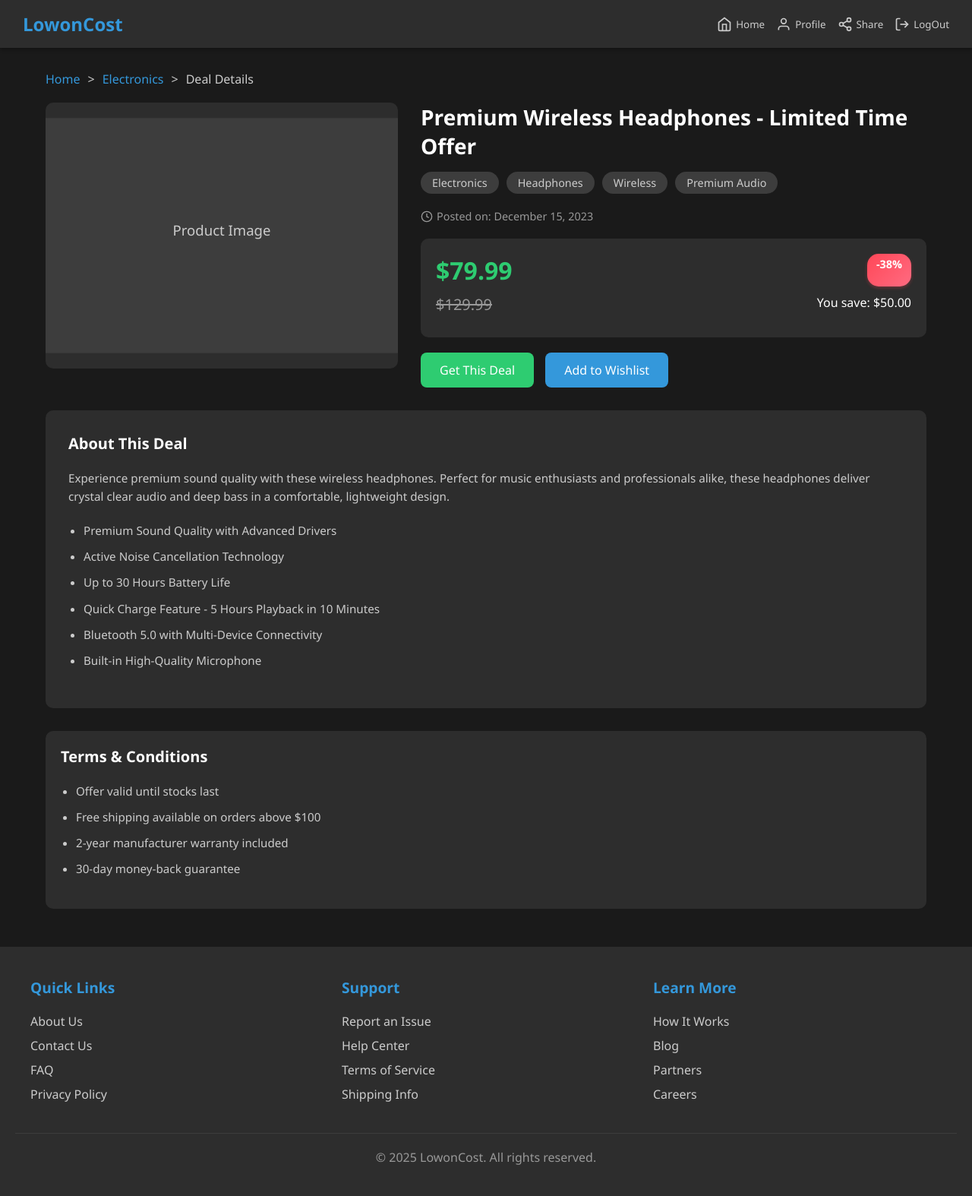
After one commit to devnydv/loc, a Flask app: page /details/ in a window 1280 px wide. The commit adds this page. Shown: the whole page at 76% size. Run offline with Flask 3, Linux system fonts and the light colour scheme.

Commit message:
Enhance edit deal functionality, update category options, and add footer template

```diff
--- a/lowoncost/editdeal/__init__.py
+++ b/lowoncost/editdeal/__init__.py
@@ -1,5 +1,5 @@
 from flask import Blueprint
 
-editdeal = Blueprint("editdeal", __name__, template_folder='templates')
+editdeal = Blueprint("editdeal", __name__, template_folder='templates', static_folder='static', static_url_path='/editdeal/static')
 
 from lowoncost.editdeal import editdeals
--- a/lowoncost/editdeal/editdeals.py
+++ b/lowoncost/editdeal/editdeals.py
@@ -64,12 +64,16 @@ def editdeal(id):
         correntprice = int(data["currentPrice"])
         originalprice = int(data["originalPrice"])
         data["status"] = False
-
+        data["username"] = username
         data["currentPrice"] = correntprice
         data["originalPrice"] = originalprice
         res = editdealdata(id, data)
         print(res)
         return redirect(url_for('dash', username=session["username"]))
+
+@app.route('/details/')
+def dealdetails():
+    return render_template("dealdetail.html")
 
 
 @app.route('/profile/delete/<id>')
--- /dev/null
+++ b/lowoncost/editdeal/static/css/detail.css
@@ -0,0 +1,260 @@
+* {
+    margin: 0;
+    padding: 0;
+    box-sizing: border-box;
+    font-family: 'Segoe UI', Tahoma, Geneva, Verdana, sans-serif;
+}
+
+body {
+    background-color: #1a1a1a;
+    color: #ffffff;
+}
+
+
+
+/* New styles for offer details */
+.deal-details-container {
+    max-width: 1200px;
+    margin: 30px auto;
+    padding: 0 20px;
+}
+
+.deal-header {
+    display: flex;
+    gap: 30px;
+    margin-bottom: 30px;
+}
+
+.deal-image-large {
+    width: 40%;
+    /* Reduced from 50% */
+    min-width: 250px;
+    /* Reduced from 300px */
+    max-height: 350px;
+    /* Added max-height */
+    background: #2d2d2d;
+    border-radius: 10px;
+    overflow: hidden;
+}
+
+.deal-info {
+    flex: 1;
+}
+
+.breadcrumb {
+    display: flex;
+    gap: 10px;
+    align-items: center;
+    margin-bottom: 20px;
+    color: #cccccc;
+}
+
+.breadcrumb a {
+    color: #3498db;
+    text-decoration: none;
+}
+
+.deal-title-large {
+    font-size: 1.75rem;
+    /* Reduced from 2rem */
+    margin-bottom: 15px;
+}
+
+.tags-container {
+    display: flex;
+    flex-wrap: wrap;
+    gap: 10px;
+    margin-bottom: 20px;
+}
+
+.tag {
+    background: #3d3d3d;
+    padding: 5px 15px;
+    border-radius: 20px;
+    font-size: 0.9rem;
+    color: #cccccc;
+}
+
+.created-date {
+    color: #999999;
+    font-size: 0.9rem;
+    margin-bottom: 20px;
+    display: flex;
+    align-items: center;
+    gap: 5px;
+}
+
+.price-details {
+    background: #2d2d2d;
+    padding: 20px;
+    border-radius: 10px;
+    margin-bottom: 20px;
+}
+
+.price-row {
+    display: flex;
+    justify-content: space-between;
+    margin-bottom: 10px;
+}
+
+.current-price-large {
+    font-size: 2rem;
+    /* Reduced from 2.5rem */
+    color: #2ecc71;
+    font-weight: bold;
+}
+
+.original-price-large {
+    font-size: 1.25rem;
+    /* Reduced from 1.5rem */
+    text-decoration: line-through;
+    color: #999999;
+}
+
+.discount-large {
+    background: linear-gradient(135deg, #ff4757 0%, #ff6b81 100%);
+    color: white;
+    padding: 4px 12px;
+    border-radius: 15px;
+    font-size: 0.9rem;
+    /* Reduced from 1.1rem */
+    box-shadow: 0 2px 4px rgba(255, 71, 87, 0.3);
+    font-weight: bold;
+}
+
+.action-buttons {
+    display: flex;
+    gap: 15px;
+    margin-top: 20px;
+}
+
+.action-btn {
+    padding: 12px 25px;
+    /* Reduced from 15px 30px */
+    border: none;
+    border-radius: 8px;
+    font-size: 1rem;
+    /* Reduced from 1.1rem */
+    cursor: pointer;
+    transition: all 0.3s ease;
+}
+
+.btn-primary {
+    background: #2ecc71;
+    color: white;
+}
+
+.btn-secondary {
+    background: #3498db;
+    color: white;
+}
+
+.description-section {
+    background: #2d2d2d;
+    padding: 30px;
+    border-radius: 10px;
+    margin-top: 30px;
+}
+
+.section-title {
+    font-size: 1.25rem;
+    /* Reduced from 1.5rem */
+    margin-bottom: 20px;
+}
+
+.description-content {
+    font-size: 0.95rem;
+    /* Added smaller font size */
+    color: #cccccc;
+    line-height: 1.6;
+}
+
+.features-list {
+    margin: 20px 0;
+    padding-left: 20px;
+}
+
+.features-list li {
+    margin-bottom: 10px;
+    color: #cccccc;
+}
+
+.terms-section {
+    margin-top: 30px;
+    padding: 20px;
+    background: #2d2d2d;
+    border-radius: 10px;
+}
+
+@media (max-width: 768px) {
+    .deal-header {
+        flex-direction: column;
+    }
+
+    .deal-image-large {
+        width: 100%;
+        max-height: 300px;
+        /* Added max-height for mobile */
+    }
+
+    .action-buttons {
+        flex-direction: column;
+    }
+
+    .deal-title-large {
+        font-size: 1.3rem;
+        /* Reduced from 1.5rem */
+    }
+
+    .current-price-large {
+        font-size: 1.75rem;
+        /* Reduced from 2rem */
+    }
+}
+
+/* Add to existing CSS */
+.footer {
+    background: #2d2d2d;
+    padding: 40px 20px;
+    margin-top: 50px;
+}
+
+.footer-content {
+    max-width: 1200px;
+    margin: 0 auto;
+    display: grid;
+    grid-template-columns: repeat(auto-fit, minmax(200px, 1fr));
+    gap: 30px;
+}
+
+.footer-section h3 {
+    color: #3498db;
+    margin-bottom: 20px;
+    font-size: 1.2rem;
+}
+
+.footer-links {
+    list-style: none;
+}
+
+.footer-links li {
+    margin-bottom: 10px;
+}
+
+.footer-links a {
+    color: #cccccc;
+    text-decoration: none;
+    transition: color 0.3s ease;
+}
+
+.footer-links a:hover {
+    color: #3498db;
+}
+
+.footer-bottom {
+    text-align: center;
+    margin-top: 30px;
+    padding-top: 20px;
+    border-top: 1px solid #3d3d3d;
+    color: #999;
+}
--- /dev/null
+++ b/lowoncost/editdeal/templates/dealdetail.html
@@ -0,0 +1,119 @@
+{%extends"base.html" %}
+{% from "macros/nav.html" import nav%}
+{%block seo%}
+
+    <meta charset="UTF-8">
+    <meta name="viewport" content="width=device-width, initial-scale=1.0">
+    <title>Deal Details</title>
+    <link rel="stylesheet" href="{{url_for('editdeal.static', filename='css/detail.css')}}">
+    <link rel="stylesheet" href="{{url_for('static', filename='css/nav.css')}}">
+    {%endblock%}
+    {%block content%}
+
+     <!-- Reuse existing navbar -->
+    {{nav(loggedin = True, userprofile = False, username = 'dev')}}
+
+
+
+    <div class="deal-details-container">
+        <div class="breadcrumb">
+            <a href="/">Home</a> &gt;
+            <a href="#">Electronics</a> &gt;
+            <span>Deal Details</span>
+        </div>
+
+        <div class="deal-header">
+            <div class="deal-image-large">
+                <svg viewBox="0 0 600 400" width="100%" height="100%">
+                    <rect width="100%" height="100%" fill="#3d3d3d" />
+                    <text x="50%" y="50%" text-anchor="middle" fill="#cccccc" font-size="24">Product Image</text>
+                </svg>
+            </div>
+
+            <div class="deal-info">
+                <h1 class="deal-title-large">Premium Wireless Headphones - Limited Time Offer</h1>
+
+                <div class="tags-container">
+                    <span class="tag">Electronics</span>
+                    <span class="tag">Headphones</span>
+                    <span class="tag">Wireless</span>
+                    <span class="tag">Premium Audio</span>
+                </div>
+
+                <div class="created-date">
+                    <svg width="16" height="16" viewBox="0 0 24 24" fill="none" stroke="currentColor" stroke-width="2">
+                        <circle cx="12" cy="12" r="10" />
+                        <polyline points="12 6 12 12 16 14" />
+                    </svg>
+                    Posted on: December 15, 2023
+                </div>
+
+                <div class="price-details">
+                    <div class="price-row">
+                        <span class="current-price-large">&#x24;79.99</span>
+                        <span class="discount-large">-38%</span>
+                    </div>
+                    <div class="price-row">
+                        <span class="original-price-large">&#x24;129.99</span>
+                        <span>You save: &#x24;50.00</span>
+                    </div>
+                </div>
+
+                <div class="action-buttons">
+                    <button class="action-btn btn-primary">Get This Deal</button>
+                    <button class="action-btn btn-secondary">Add to Wishlist</button>
+                </div>
+            </div>
+        </div>
+
+        <div class="description-section">
+            <h2 class="section-title">About This Deal</h2>
+            <div class="description-content">
+                <p>Experience premium sound quality with these wireless headphones. Perfect for music enthusiasts and
+                    professionals alike, these headphones deliver crystal clear audio and deep bass in a comfortable,
+                    lightweight design.</p>
+
+                <ul class="features-list">
+                    <li>Premium Sound Quality with Advanced Drivers</li>
+                    <li>Active Noise Cancellation Technology</li>
+                    <li>Up to 30 Hours Battery Life</li>
+                    <li>Quick Charge Feature - 5 Hours Playback in 10 Minutes</li>
+                    <li>Bluetooth 5.0 with Multi-Device Connectivity</li>
+                    <li>Built-in High-Quality Microphone</li>
+                </ul>
+            </div>
+        </div>
+
+        <div class="terms-section">
+            <h2 class="section-title">Terms &amp; Conditions</h2>
+            <div class="description-content">
+                <ul class="features-list">
+                    <li>Offer valid until stocks last</li>
+                    <li>Free shipping available on orders above &#x24;100</li>
+                    <li>2-year manufacturer warranty included</li>
+                    <li>30-day money-back guarantee</li>
+                </ul>
+            </div>
+        </div>
+    </div>
+
+    <!-- footer goes here -->
+     {% include "footer.html"%}
+
+    <script>document.querySelectorAll('.action-btn').forEach(button => {
+            button.addEventListener('click', function () {
+                alert(`${this.textContent} clicked!`);
+            });
+        });
+        document.querySelectorAll('.nav-icon').forEach(button => {
+            button.addEventListener('click', function () {
+                alert(`${this.textContent.trim()} clicked!`);
+            });
+        });
+        document.querySelectorAll('.footer-links a').forEach(link => {
+            link.addEventListener('click', function (e) {
+                e.preventDefault();
+                alert(`Navigating to: ${this.textContent}`);
+            });
+        });</script>
+        {%endblock%}
--- a/lowoncost/editdeal/templates/editdeal.html
+++ b/lowoncost/editdeal/templates/editdeal.html
@@ -14,7 +14,6 @@
         <h2 class="form-title">Edit Deal</h2>
         <form id="addDealForm" method="POST" action="/profile/editdeal/{{id}}">
             <div class="form-group">
-
                 {{form.title.label}}
                 {{form.title(placeholder="Edit deal title", value=item['title'])}}
             </div>
@@ -41,7 +40,7 @@
                     <!-- <option value="{{item['category']}}" selected>{{item['category'] | title}}</option> -->
                     <option value="electronics" {% if item["category"] == "electronics" %}selected{% endif %}>Electronics</option>
                     <option value="fashion" {% if item['category'] == "fashion" %}selected{% endif %}>Fashion</option>
-                    <option value="home" {% if item['category'] == "home" %}selected{% endif %}>Home & Garden</option>
+                    <option value="home_and_garden" {% if item['category'] == "home_and_garden" %}selected{% endif %}>Home & Garden</option>
                     <option value="sports" {% if item['category'] == "sports" %}selected{% endif %}>Sports</option>
                     <option value="books" {% if item['category'] == "books" %}selected{% endif %}>Books</option>
                     <option value="others" {% if item['category'] == "others" %}selected{% endif %}>Others</option>
--- a/lowoncost/editdeal/templates/macros/form.html
+++ b/lowoncost/editdeal/templates/macros/form.html
@@ -34,7 +34,7 @@
             <option value="">Select Category</option>
             <option value="electronics">Electronics</option>
             <option value="fashion">Fashion</option>
-            <option value="home">Home & Garden</option>
+            <option value="home_and_garden">Home & Garden</option>
             <option value="sports">Sports</option>
             <option value="books">Books</option>
             <option value="books">Others</option>
--- /dev/null
+++ b/lowoncost/templates/footer.html
@@ -0,0 +1,37 @@
+<footer class="footer">
+    <div class="footer-content">
+        <div class="footer-section">
+            <h3>Quick Links</h3>
+            <ul class="footer-links">
+                <li><a href="https://example.com/about">About Us</a></li>
+                <li><a href="https://example.com/contact">Contact Us</a></li>
+                <li><a href="https://example.com/faq">FAQ</a></li>
+                <li><a href="https://example.com/privacy">Privacy Policy</a></li>
+            </ul>
+        </div>
+
+        <div class="footer-section">
+            <h3>Support</h3>
+            <ul class="footer-links">
+                <li><a href="https://example.com/report">Report an Issue</a></li>
+                <li><a href="https://example.com/help">Help Center</a></li>
+                <li><a href="https://example.com/terms">Terms of Service</a></li>
+                <li><a href="https://example.com/shipping">Shipping Info</a></li>
+            </ul>
+        </div>
+
+        <div class="footer-section">
+            <h3>Learn More</h3>
+            <ul class="footer-links">
+                <li><a href="https://example.com/how-it-works">How It Works</a></li>
+                <li><a href="https://example.com/blog">Blog</a></li>
+                <li><a href="https://example.com/partners">Partners</a></li>
+                <li><a href="https://example.com/careers">Careers</a></li>
+            </ul>
+        </div>
+    </div>
+
+    <div class="footer-bottom">
+        <p>&#xa9; 2025 LowonCost. All rights reserved.</p>
+    </div>
+</footer>
--- a/lowoncost/templates/macros/category.html
+++ b/lowoncost/templates/macros/category.html
@@ -9,7 +9,7 @@
         <a href="{{route}}" ><button class="category-btn">All</button></a>
         <a href="{{route}}electronics" ><button class="category-btn">Electronics</button></a>
         <a href="{{route}}fashion" ><button class="category-btn">Fashion</button></a>
-        <a href="{{route}}homeandgarden" ><button class="category-btn">Home & Garden</button></a>
+        <a href="{{route}}home_and_garden" ><button class="category-btn">Home & Garden</button></a>
         <a href="{{route}}sports" ><button class="category-btn">Sports</button></a>
         <a href="{{route}}books" ><button class="category-btn">Books</button></a>
         <a href="{{route}}others" ><button class="category-btn">Others</button></a>
--- a/lowoncost/user/templates/editprofile.html
+++ b/lowoncost/user/templates/editprofile.html
@@ -100,6 +100,7 @@
             <div class="form-group">
                 {{form.username.label(class="form-label")}}
                 {{form.username(class="form-input", value = name, placeholder="Enter a new username")}}
+                <p style="color: red;">Changing Username is not recomanded</p>
                 <!-- <input type="text" class="form-input" value={{name}} placeholder="Enter your display name"> -->
             </div>
 
```
Also changed, not shown: lowoncost/editdeal/templates/keepcode.html (deleted, +0 -71 lines), lowoncost/templates/macros/dealscard.html (+6 -1 lines), lowoncost/user/userdata.py (+7 -3 lines).
